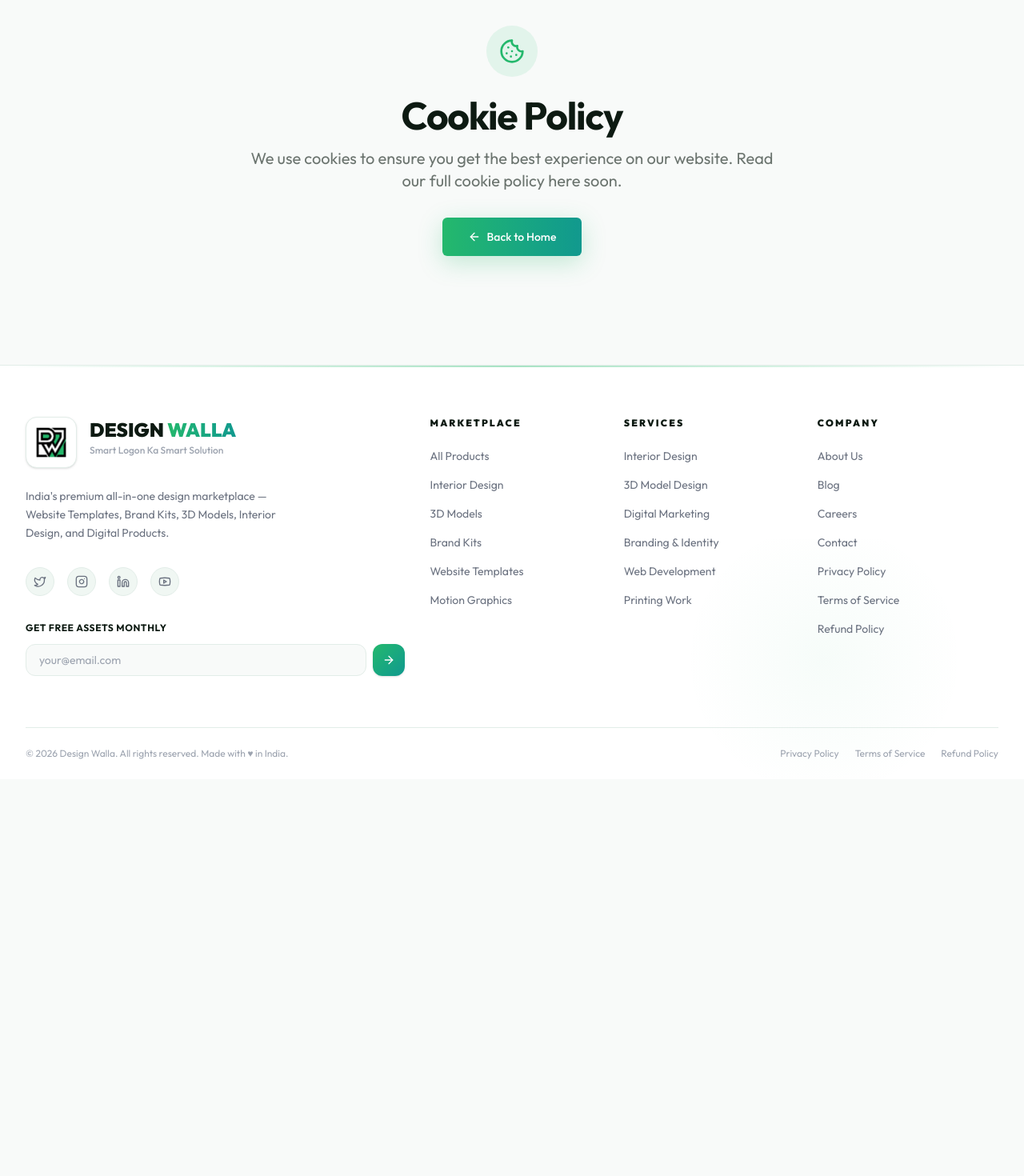
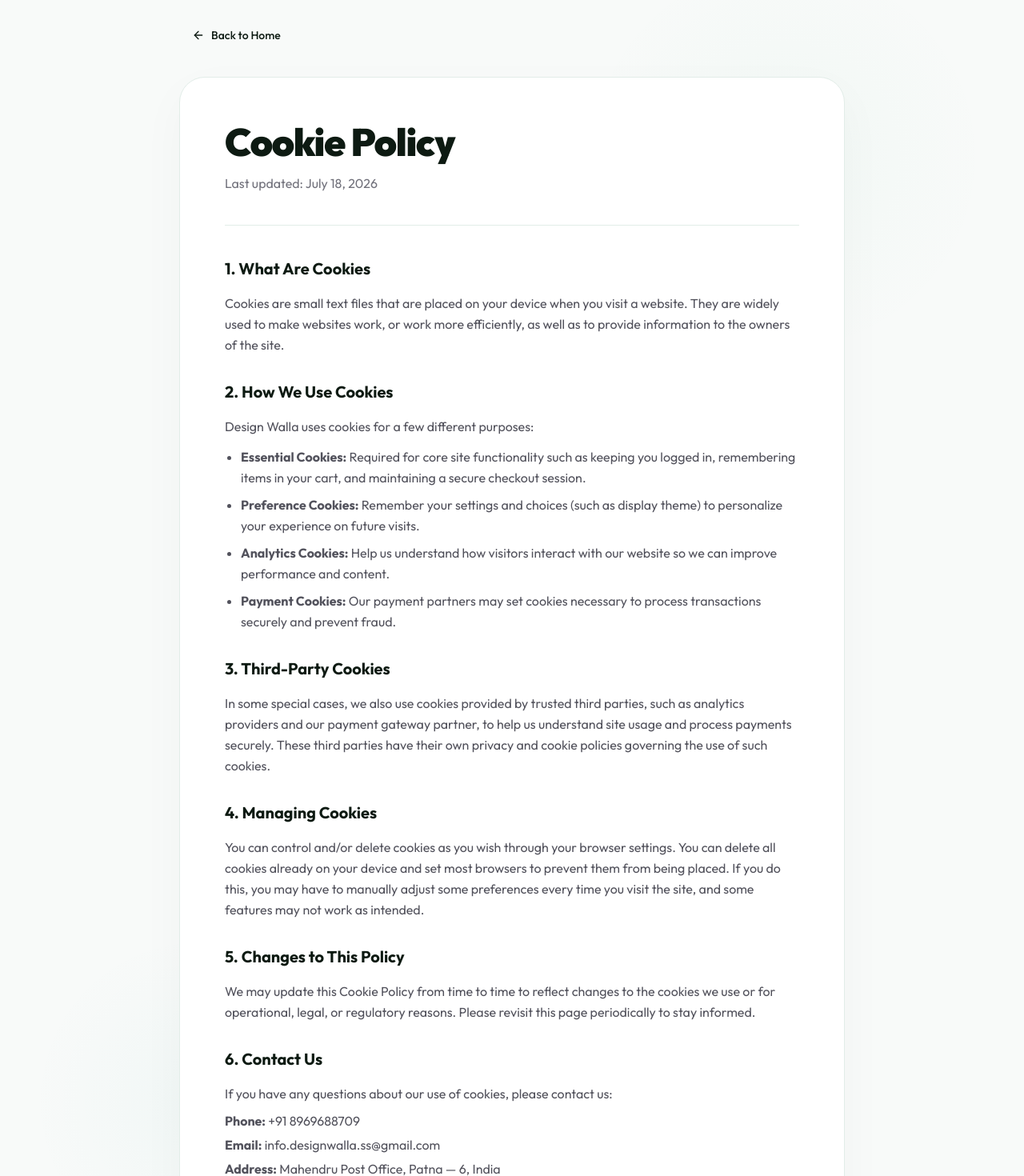
Before and after one commit to shaadinterior-pixel/ArcgViz, a Next.js app: page /cookies in a window 1280 px wide. Shown: the part 200-1670 px from the top of the page at 80% size. Before the commit the page ends 1174 px from the top, so only its background shows below. Built offline with nearby package versions, Linux system fonts and the light colour scheme; no server answers; the database is empty.

Commit message:
Update legal pages and settings, add shipping page

```diff
--- a/src/app/admin/settings/page.tsx
+++ b/src/app/admin/settings/page.tsx
@@ -11,7 +11,7 @@ import { fetchSettings, saveSettings, onStoreUpdate, type StoreSettings } from '
 
 const DEFAULT: StoreSettings = {
   storeName: 'Design Walla',
-  supportEmail: 'support@designwalla.com',
+  supportEmail: 'info.designwalla.ss@gmail.com',
   currency: 'INR',
   razorpayEnabled: true,
   stripeEnabled: false,
--- a/src/app/cookies/page.tsx
+++ b/src/app/cookies/page.tsx
@@ -1,28 +1,75 @@
 import React from 'react';
 import Link from 'next/link';
-import { ArrowLeft, Cookie } from 'lucide-react';
+import { ArrowLeft } from 'lucide-react';
 import { Button } from '@/components/ui/Button';
 
 export const metadata = {
   title: 'Cookie Policy | Design Walla',
-  description: 'How we use cookies to improve your experience.',
+  description: 'How Design Walla uses cookies to improve your experience.',
 };
 
 export default function CookiesPage() {
   return (
-    <div className="container mx-auto px-4 py-24 min-h-[70vh] flex flex-col items-center justify-center text-center">
-      <div className="w-16 h-16 bg-primary/10 rounded-full flex items-center justify-center mb-6">
-        <Cookie className="w-8 h-8 text-primary" />
+    <div className="min-h-screen bg-[#F8FAF9] pt-32 pb-24 relative overflow-hidden">
+      {/* Decorative Gradients */}
+      <div className="absolute top-0 right-0 w-[600px] h-[600px] bg-[radial-gradient(circle_at_center,rgba(36,184,108,0.03)_0,transparent_60%)] pointer-events-none" />
+      <div className="absolute bottom-0 left-0 w-[500px] h-[500px] bg-[radial-gradient(circle_at_center,rgba(17,153,142,0.03)_0,transparent_60%)] pointer-events-none" />
+
+      <div className="container max-w-4xl mx-auto px-4 sm:px-6 lg:px-8 relative z-10">
+        <Link href="/">
+          <Button variant="ghost" className="mb-8 hover:bg-white/60">
+            <ArrowLeft className="w-4 h-4 mr-2" /> Back to Home
+          </Button>
+        </Link>
+
+        <div className="bg-white rounded-[2rem] p-8 md:p-14 shadow-[0_20px_60px_rgba(0,0,0,0.03)] border border-[#E2EDE8]">
+          <h1 className="text-4xl md:text-5xl font-black tracking-tight text-[#0D1A12] mb-4">Cookie Policy</h1>
+          <p className="text-zinc-500 mb-10 pb-10 border-b border-[#E2EDE8]">Last updated: {new Date().toLocaleDateString('en-US', { month: 'long', day: 'numeric', year: 'numeric' })}</p>
+
+          <div className="space-y-8 text-zinc-600 leading-relaxed">
+            <section>
+              <h2 className="text-xl font-bold text-[#0D1A12] mb-4">1. What Are Cookies</h2>
+              <p>Cookies are small text files that are placed on your device when you visit a website. They are widely used to make websites work, or work more efficiently, as well as to provide information to the owners of the site.</p>
+            </section>
+
+            <section>
+              <h2 className="text-xl font-bold text-[#0D1A12] mb-4">2. How We Use Cookies</h2>
+              <p className="mb-3">Design Walla uses cookies for a few different purposes:</p>
+              <ul className="list-disc pl-5 space-y-2">
+                <li><strong>Essential Cookies:</strong> Required for core site functionality such as keeping you logged in, remembering items in your cart, and maintaining a secure checkout session.</li>
+                <li><strong>Preference Cookies:</strong> Remember your settings and choices (such as display theme) to personalize your experience on future visits.</li>
+                <li><strong>Analytics Cookies:</strong> Help us understand how visitors interact with our website so we can improve performance and content.</li>
+                <li><strong>Payment Cookies:</strong> Our payment partners may set cookies necessary to process transactions securely and prevent fraud.</li>
+              </ul>
+            </section>
+
+            <section>
+              <h2 className="text-xl font-bold text-[#0D1A12] mb-4">3. Third-Party Cookies</h2>
+              <p>In some special cases, we also use cookies provided by trusted third parties, such as analytics providers and our payment gateway partner, to help us understand site usage and process payments securely. These third parties have their own privacy and cookie policies governing the use of such cookies.</p>
+            </section>
+
+            <section>
+              <h2 className="text-xl font-bold text-[#0D1A12] mb-4">4. Managing Cookies</h2>
+              <p>You can control and/or delete cookies as you wish through your browser settings. You can delete all cookies already on your device and set most browsers to prevent them from being placed. If you do this, you may have to manually adjust some preferences every time you visit the site, and some features may not work as intended.</p>
+            </section>
+
+            <section>
+              <h2 className="text-xl font-bold text-[#0D1A12] mb-4">5. Changes to This Policy</h2>
+              <p>We may update this Cookie Policy from time to time to reflect changes to the cookies we use or for operational, legal, or regulatory reasons. Please revisit this page periodically to stay informed.</p>
+            </section>
+
+            <section>
+              <h2 className="text-xl font-bold text-[#0D1A12] mb-4">6. Contact Us</h2>
+              <p className="mb-2">If you have any questions about our use of cookies, please contact us:</p>
+              <ul className="space-y-1">
+                <li><strong>Phone:</strong> +91 8969688709</li>
+                <li><strong>Email:</strong> info.designwalla.ss@gmail.com</li>
+                <li><strong>Address:</strong> Mahendru Post Office, Patna — 6, India</li>
+              </ul>
+            </section>
+          </div>
+        </div>
       </div>
-      <h1 className="text-4xl md:text-5xl font-bold mb-4 tracking-tight">Cookie Policy</h1>
-      <p className="text-xl text-foreground/60 max-w-2xl mb-8">
-        We use cookies to ensure you get the best experience on our website. Read our full cookie policy here soon.
-      </p>
-      <Link href="/">
-        <Button size="lg" className="rounded-full">
-          <ArrowLeft className="w-4 h-4 mr-2" /> Back to Home
-        </Button>
-      </Link>
     </div>
   );
 }
--- a/src/app/privacy/page.tsx
+++ b/src/app/privacy/page.tsx
@@ -77,7 +77,7 @@ export default function PrivacyPage() {
               <p className="mb-2">If you have any questions or suggestions about our Privacy Policy, please contact us:</p>
               <ul className="space-y-1">
                 <li><strong>Phone:</strong> +91 8969688709</li>
-                <li><strong>Email:</strong> designwalla.co@gmail.com</li>
+                <li><strong>Email:</strong> info.designwalla.ss@gmail.com</li>
                 <li><strong>Address:</strong> Mahendru Post Office, Patna — 6, India</li>
               </ul>
             </section>
--- a/src/app/refund/page.tsx
+++ b/src/app/refund/page.tsx
@@ -57,7 +57,7 @@ export default function RefundPage() {
               <p className="mb-2">To request a refund under the exceptions listed above, please contact our support team with your order number and detailed reasons for the request. We will review your request within 5-7 business days.</p>
               <ul className="space-y-1">
                 <li><strong>Phone:</strong> +91 8969688709</li>
-                <li><strong>Email:</strong> designwalla.co@gmail.com</li>
+                <li><strong>Email:</strong> info.designwalla.ss@gmail.com</li>
               </ul>
             </section>
           </div>
--- /dev/null
+++ b/src/app/shipping/page.tsx
@@ -0,0 +1,73 @@
+import React from 'react';
+import Link from 'next/link';
+import { ArrowLeft } from 'lucide-react';
+import { Button } from '@/components/ui/Button';
+
+export const metadata = {
+  title: 'Shipping & Delivery Policy | Design Walla',
+  description: 'Shipping and delivery policy for Design Walla digital products and services.',
+};
+
+export default function ShippingPage() {
+  return (
+    <div className="min-h-screen bg-[#F8FAF9] pt-32 pb-24 relative overflow-hidden">
+      {/* Decorative Gradients */}
+      <div className="absolute top-0 right-0 w-[600px] h-[600px] bg-[radial-gradient(circle_at_center,rgba(36,184,108,0.03)_0,transparent_60%)] pointer-events-none" />
+      <div className="absolute bottom-0 left-0 w-[500px] h-[500px] bg-[radial-gradient(circle_at_center,rgba(17,153,142,0.03)_0,transparent_60%)] pointer-events-none" />
+
+      <div className="container max-w-4xl mx-auto px-4 sm:px-6 lg:px-8 relative z-10">
+        <Link href="/">
+          <Button variant="ghost" className="mb-8 hover:bg-white/60">
+            <ArrowLeft className="w-4 h-4 mr-2" /> Back to Home
+          </Button>
+        </Link>
+
+        <div className="bg-white rounded-[2rem] p-8 md:p-14 shadow-[0_20px_60px_rgba(0,0,0,0.03)] border border-[#E2EDE8]">
+          <h1 className="text-4xl md:text-5xl font-black tracking-tight text-[#0D1A12] mb-4">Shipping & Delivery Policy</h1>
+          <p className="text-zinc-500 mb-10 pb-10 border-b border-[#E2EDE8]">Last updated: {new Date().toLocaleDateString('en-US', { month: 'long', day: 'numeric', year: 'numeric' })}</p>
+
+          <div className="space-y-8 text-zinc-600 leading-relaxed">
+            <section>
+              <h2 className="text-xl font-bold text-[#0D1A12] mb-4">1. Digital Products</h2>
+              <p>Design Walla primarily sells digital, downloadable assets (3D models, textures, brand kits, website templates, and other digital files). There is no physical shipping involved for these products. Once your payment is successfully processed, your purchase is delivered instantly via a download link made available in your account dashboard and, in most cases, also sent to your registered email address.</p>
+            </section>
+
+            <section>
+              <h2 className="text-xl font-bold text-[#0D1A12] mb-4">2. Delivery Timelines</h2>
+              <ul className="list-disc pl-5 space-y-2">
+                <li><strong>Digital Downloads & Subscriptions:</strong> Delivered instantly (within minutes) after successful payment confirmation.</li>
+                <li><strong>Design & Development Services:</strong> Interior Design, Branding, Web Development, and Digital Marketing engagements are delivered digitally (files, project handover, or live deployment) according to the timeline agreed upon in your project scope or contract.</li>
+                <li><strong>Printing Work:</strong> For services involving physical printed output, production and dispatch typically take 3–7 business days depending on order complexity and quantity, followed by courier delivery which may take an additional 2–7 business days depending on your location within India. Estimated timelines will be confirmed with you at the time of order.</li>
+              </ul>
+            </section>
+
+            <section>
+              <h2 className="text-xl font-bold text-[#0D1A12] mb-4">3. Delivery Method</h2>
+              <p>Digital files are delivered through your Design Walla account and email. Physical items (such as printed materials) are shipped via a reputable third-party courier partner to the address you provide at checkout. You will receive tracking information, where applicable, once your order has been dispatched.</p>
+            </section>
+
+            <section>
+              <h2 className="text-xl font-bold text-[#0D1A12] mb-4">4. Non-Delivery or Delays</h2>
+              <p>If you do not receive your digital download link within 30 minutes of a successful payment, or if a physical shipment is delayed beyond the estimated timeline, please contact our support team with your order number so we can investigate and resolve the issue promptly.</p>
+            </section>
+
+            <section>
+              <h2 className="text-xl font-bold text-[#0D1A12] mb-4">5. Shipping Charges</h2>
+              <p>There are no shipping charges for digital products. Any applicable shipping or courier charges for physical printing orders will be clearly communicated and included in your order total before you complete payment.</p>
+            </section>
+
+            <section>
+              <h2 className="text-xl font-bold text-[#0D1A12] mb-4">6. Contact Us</h2>
+              <p className="mb-2">For any questions about delivery of your order, please contact us:</p>
+              <ul className="space-y-1">
+                <li><strong>Phone:</strong> +91 8969688709</li>
+                <li><strong>Email:</strong> info.designwalla.ss@gmail.com</li>
+                <li><strong>Address:</strong> Mahendru Post Office, Patna — 6, India</li>
+              </ul>
+            </section>
+          </div>
+        </div>
+      </div>
+    </div>
+  );
+}
--- a/src/app/terms/page.tsx
+++ b/src/app/terms/page.tsx
@@ -74,7 +74,7 @@ export default function TermsPage() {
               <p className="mb-2">If you have any questions about these Terms, please contact us at:</p>
               <ul className="space-y-1">
                 <li><strong>Phone:</strong> +91 8969688709</li>
-                <li><strong>Email:</strong> designwalla.co@gmail.com</li>
+                <li><strong>Email:</strong> info.designwalla.ss@gmail.com</li>
                 <li><strong>Address:</strong> Mahendru Post Office, Patna — 6, India</li>
               </ul>
             </section>
--- a/src/components/layout/Footer.tsx
+++ b/src/components/layout/Footer.tsx
@@ -31,6 +31,8 @@ const FOOTER_LINKS = {
     { label: 'Privacy Policy', href: '/privacy' },
     { label: 'Terms of Service', href: '/terms' },
     { label: 'Refund Policy', href: '/refund' },
+    { label: 'Shipping Policy', href: '/shipping' },
+    { label: 'Cookie Policy', href: '/cookies' },
   ],
 };
 
@@ -136,6 +138,7 @@ export function Footer() {
             <Link href="/privacy" className="hover:text-[#24B86C] transition-colors">Privacy Policy</Link>
             <Link href="/terms" className="hover:text-[#24B86C] transition-colors">Terms of Service</Link>
             <Link href="/refund" className="hover:text-[#24B86C] transition-colors">Refund Policy</Link>
+            <Link href="/shipping" className="hover:text-[#24B86C] transition-colors">Shipping Policy</Link>
           </div>
         </div>
       </div>
--- a/src/components/ui/ContactSection.tsx
+++ b/src/components/ui/ContactSection.tsx
@@ -24,7 +24,7 @@ export function ContactSection() {
   };
 
   const getMailtoLink = () => {
-    const email = 'hello@designwalla.com';
+    const email = 'info.designwalla.ss@gmail.com';
     const subject = `New Inquiry: ${formData.service} from ${formData.name}`;
     const body = `Name: ${formData.name}\nPhone: ${formData.phone}\nService Required: ${formData.service}\n\nMessage:\n${formData.message}`;
     return `mailto:${email}?subject=${encodeURIComponent(subject)}&body=${encodeURIComponent(body)}`;
@@ -73,7 +73,7 @@ export function ContactSection() {
                 <div className="w-10 h-10 rounded-full bg-[#24B86C]/10 flex items-center justify-center shrink-0">
                   <Mail className="w-4 h-4 text-[#24B86C]" />
                 </div>
-                <span className="font-bold text-[15px] text-zinc-800">designwalla.co@gmail.com</span>
+                <span className="font-bold text-[15px] text-zinc-800">info.designwalla.ss@gmail.com</span>
               </div>
 
               <div className="flex items-center gap-4 p-4 rounded-3xl bg-white border border-zinc-100 shadow-sm transition-all hover:shadow-md">
--- a/src/data/settings.json
+++ b/src/data/settings.json
@@ -1,6 +1,6 @@
 {
   "storeName": "Design Walla",
-  "supportEmail": "support@designwalla.com",
+  "supportEmail": "info.designwalla.ss@gmail.com",
   "currency": "INR",
   "razorpayEnabled": true,
   "stripeEnabled": false,
--- a/src/lib/store.ts
+++ b/src/lib/store.ts
@@ -334,7 +334,7 @@ export async function fetchSettings(): Promise<StoreSettings> {
   if (error && error.code !== 'PGRST116') throw error;
   return data || {
     storeName: 'Design Walla',
-    supportEmail: 'support@designwalla.com',
+    supportEmail: 'info.designwalla.ss@gmail.com',
     currency: 'INR',
     razorpayEnabled: true,
     stripeEnabled: false,
```
Also changed, not shown: src/app/sitemap.ts (+30 -0 lines).
